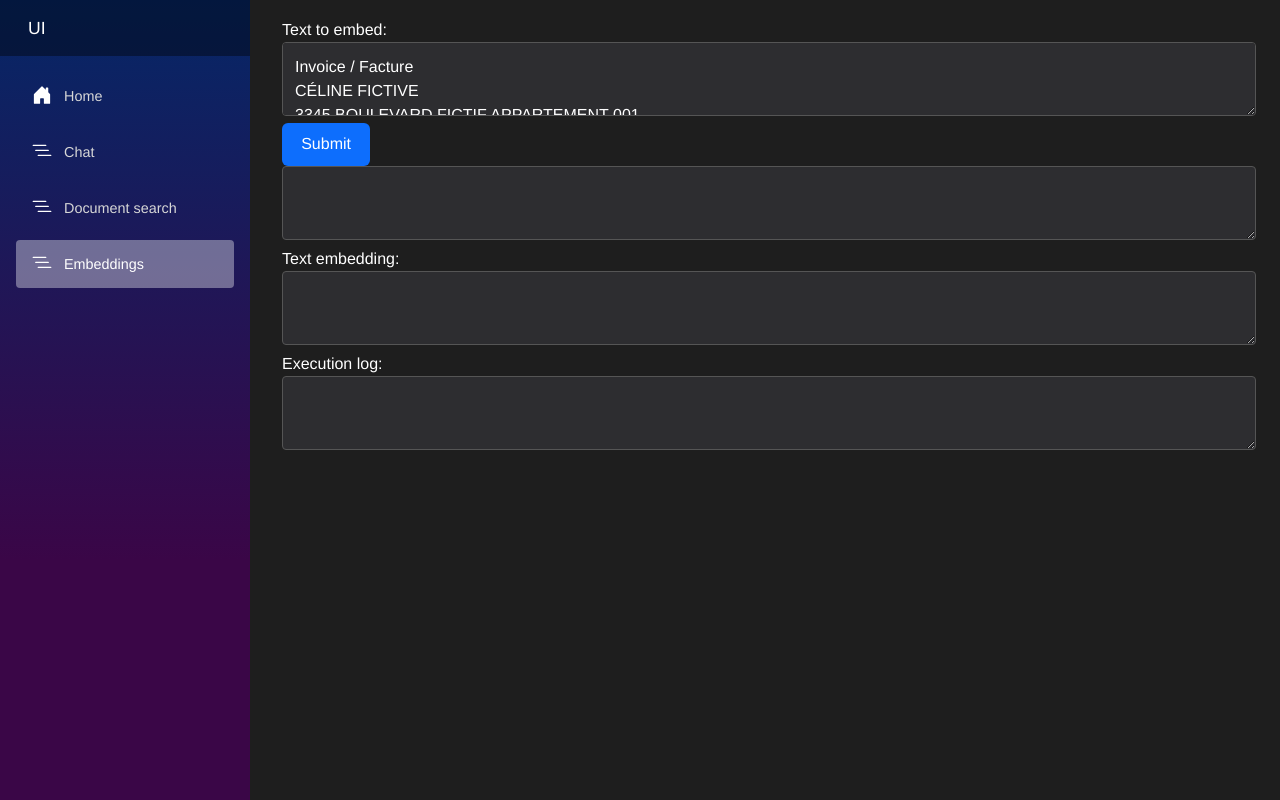
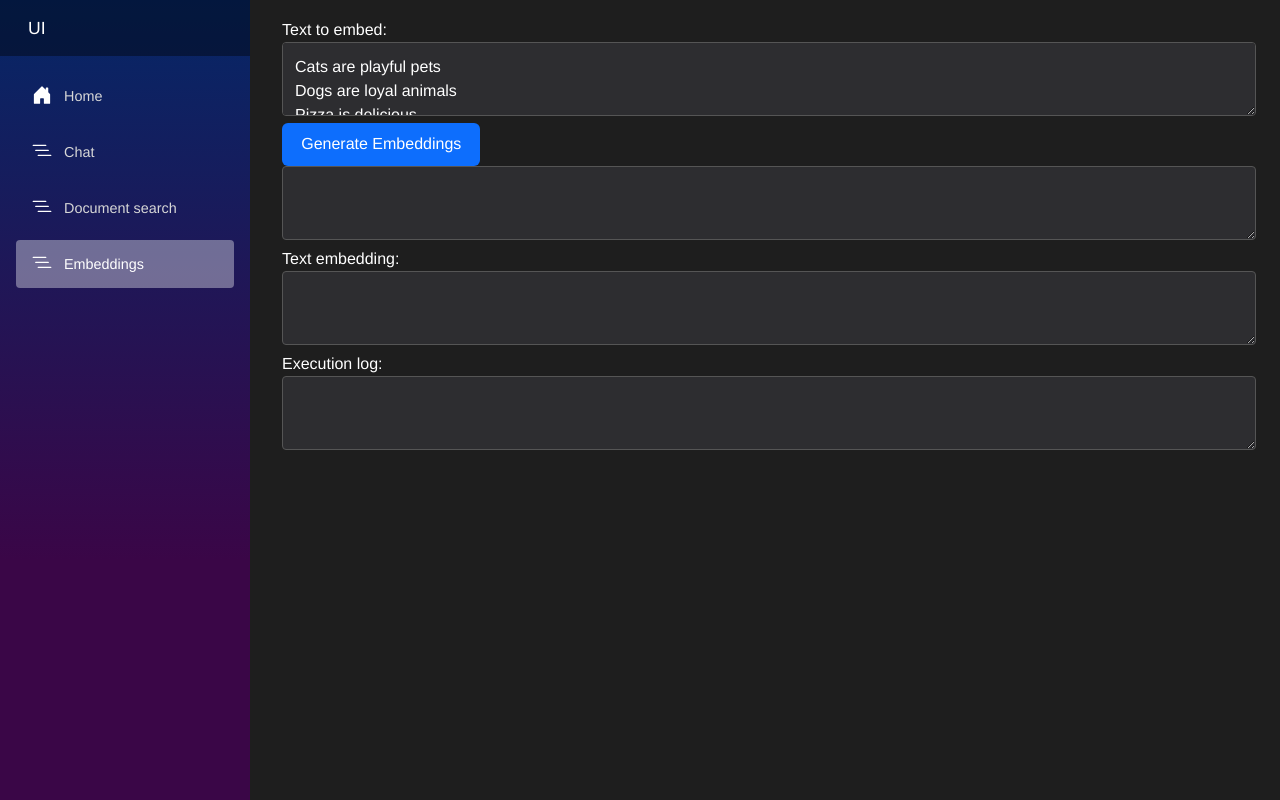
Before and after one commit to GuyHarel-Dev/Foundry-Project-02, an ASP.NET Core app: page /embeddings in a window 1280 px wide. Run offline with ASP.NET Core 8, Linux system fonts and the light colour scheme; style sheets or scripts are compiled from the project's sources.

Commit message:
feat (ui): Embedding page cntd

```diff
--- a/DemoAzAI.Blazor/Components/Pages/Embeddings.razor
+++ b/DemoAzAI.Blazor/Components/Pages/Embeddings.razor
@@ -14,7 +14,7 @@
 <textarea @bind="TextToEmbed"></textarea>
 
 <form @onsubmit="EmbeddText">
-    <button type="submit">Submit</button>
+    <button type="submit">Generate Embeddings</button>
     <!-- call wait panel -->
     @if (isBusy)
     {
@@ -103,12 +103,9 @@
 
     }
 
-    private static string TextToEmbedDefault = @"Invoice / Facture
-CÉLINE FICTIVE
-3345 BOULEVARD FICTIF APPARTEMENT 001
-Paid / Payé
-Fictive City (FC) A1B 2C3
-Sold by / Vendu par: Lampes Internationales Inc
-CA.";
+    private static string TextToEmbedDefault = @"Cats are playful pets
+Dogs are loyal animals
+Pizza is delicious
+Machine learning uses vectors";
 
 }
--- a/DemoAzAI.Contracts/Responses/EmbeddingTextResponseDto.cs
+++ b/DemoAzAI.Contracts/Responses/EmbeddingTextResponseDto.cs
@@ -15,10 +15,13 @@ namespace DemoAzAI.Contracts.Responses
         {
             var sb = new StringBuilder();
             sb.AppendLine($"Received {TextEmbeddings.Count} embeddings:");
+            sb.AppendLine();
 
             foreach (var embedding in TextEmbeddings)
             {
-                sb.AppendLine($"[{string.Join(", ", embedding.Vector.Take(5))}...] --> {embedding.Text}");
+                sb.AppendLine($"{embedding.Text}");
+                sb.AppendLine($"[{string.Join(", ", embedding.Vector.Take(5))}...]");
+                sb.AppendLine();
 
             }
             return sb.ToString();
```
Also changed, not shown: DemoAzAI.Api/Controllers/StoreController.cs (+7 -4 lines).
